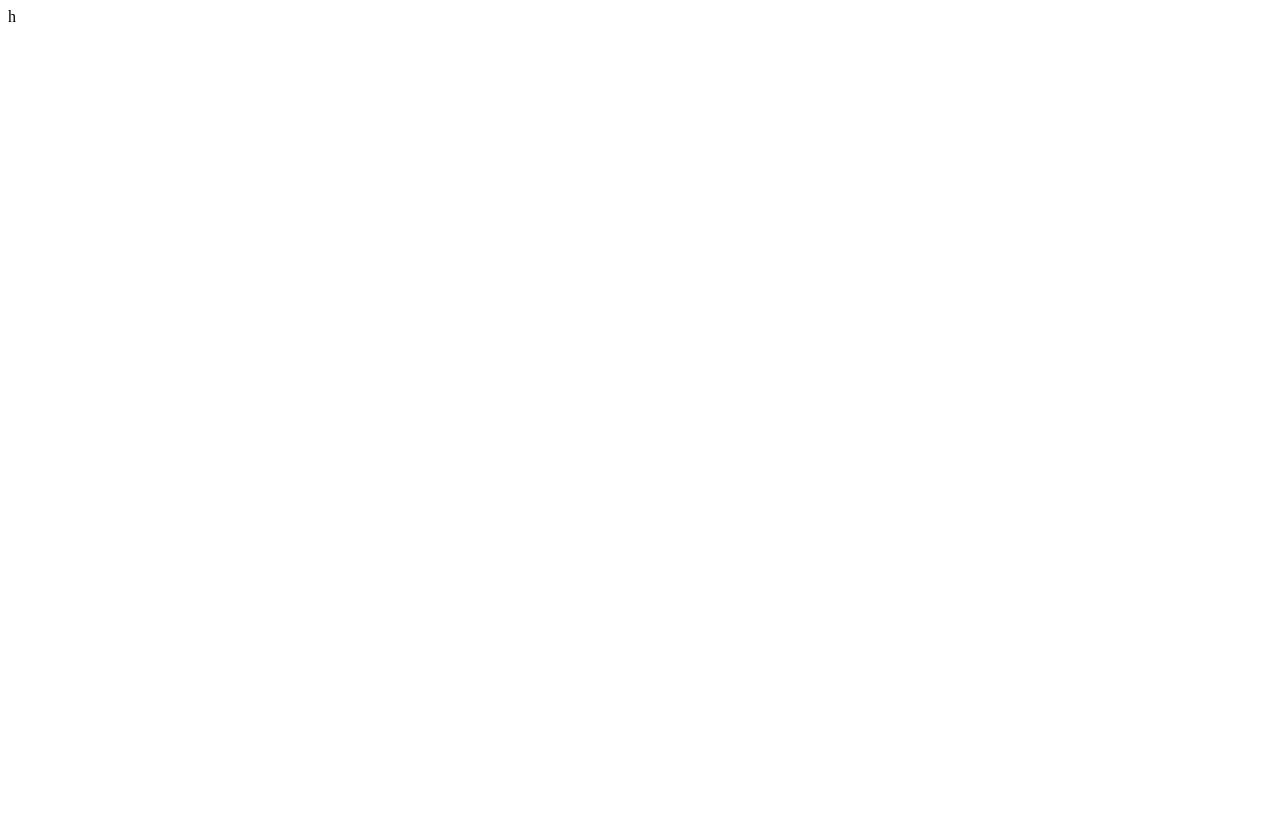
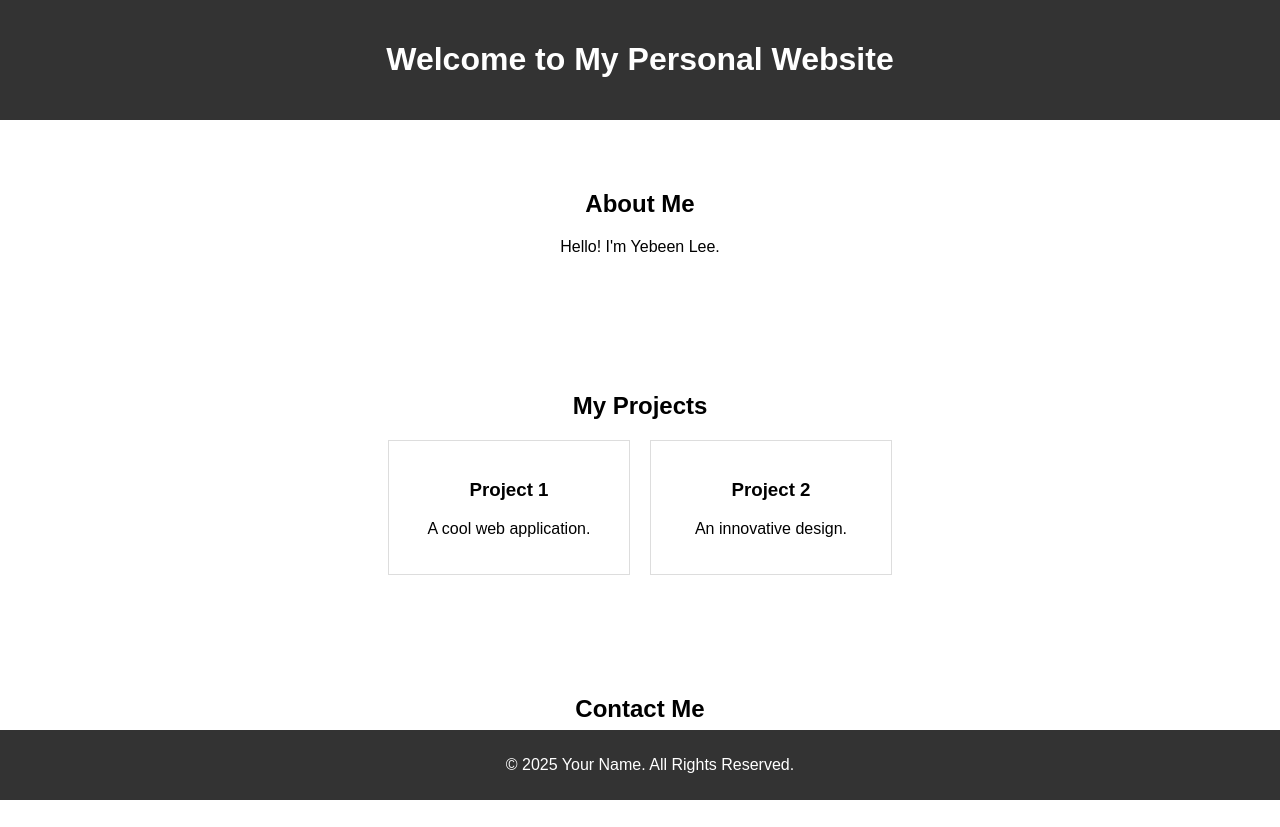
Before and after one commit to yebeenlee12/yebeenlee12.github.io, a plain HTML site: page index.html in a window 1280 px wide. Before the commit the page ends 800 px from the top, so only its background shows below. Drawn offline with Linux system fonts and the light colour scheme.

Commit message:
Update index.html

```diff
--- a/index.html
+++ b/index.html
@@ -1,11 +1,75 @@
-
-<! DOCTYPE html>
-<html>
+<!DOCTYPE html>
+<html lang="en">
 <head>
-  <meta charset="utf-8">
-  <title> Project: Yebeen Lee </title>
+    <meta charset="UTF-8">
+    <meta name="viewport" content="width=device-width, initial-scale=1.0">
+    <title>Yebeen Lee </title>
+    <style>
+        body {
+            font-family: Arial, sans-serif;
+            margin: 0;
+            padding: 0;
+            text-align: center;
+        }
+        header {
+            background: #333;
+            color: white;
+            padding: 20px;
+        }
+        section {
+            padding: 50px;
+        }
+        .projects {
+            display: flex;
+            justify-content: center;
+            gap: 20px;
+        }
+        .project-card {
+            border: 1px solid #ddd;
+            padding: 20px;
+            width: 200px;
+        }
+        footer {
+            background: #333;
+            color: white;
+            padding: 10px;
+            position: absolute;
+            width: 100%;
+            bottom: 0;
+        }
+    </style>
 </head>
 <body>
-  h
+    <header>
+        <h1>Welcome to My Personal Website</h1>
+    </header>
+
+    <section id="about">
+        <h2>About Me</h2>
+        <p>Hello! I'm Yebeen Lee.</p>
+    </section>
+
+    <section id="projects">
+        <h2>My Projects</h2>
+        <div class="projects">
+            <div class="project-card">
+                <h3>Project 1</h3>
+                <p>A cool web application.</p>
+            </div>
+            <div class="project-card">
+                <h3>Project 2</h3>
+                <p>An innovative design.</p>
+            </div>
+        </div>
+    </section>
+
+    <section id="contact">
+        <h2>Contact Me</h2>
+        <p>Email: yebeen@uw.edu</p>
+    </section>
+
+    <footer>
+        <p>&copy; 2025 Your Name. All Rights Reserved.</p>
+    </footer>
 </body>
 </html>
```
